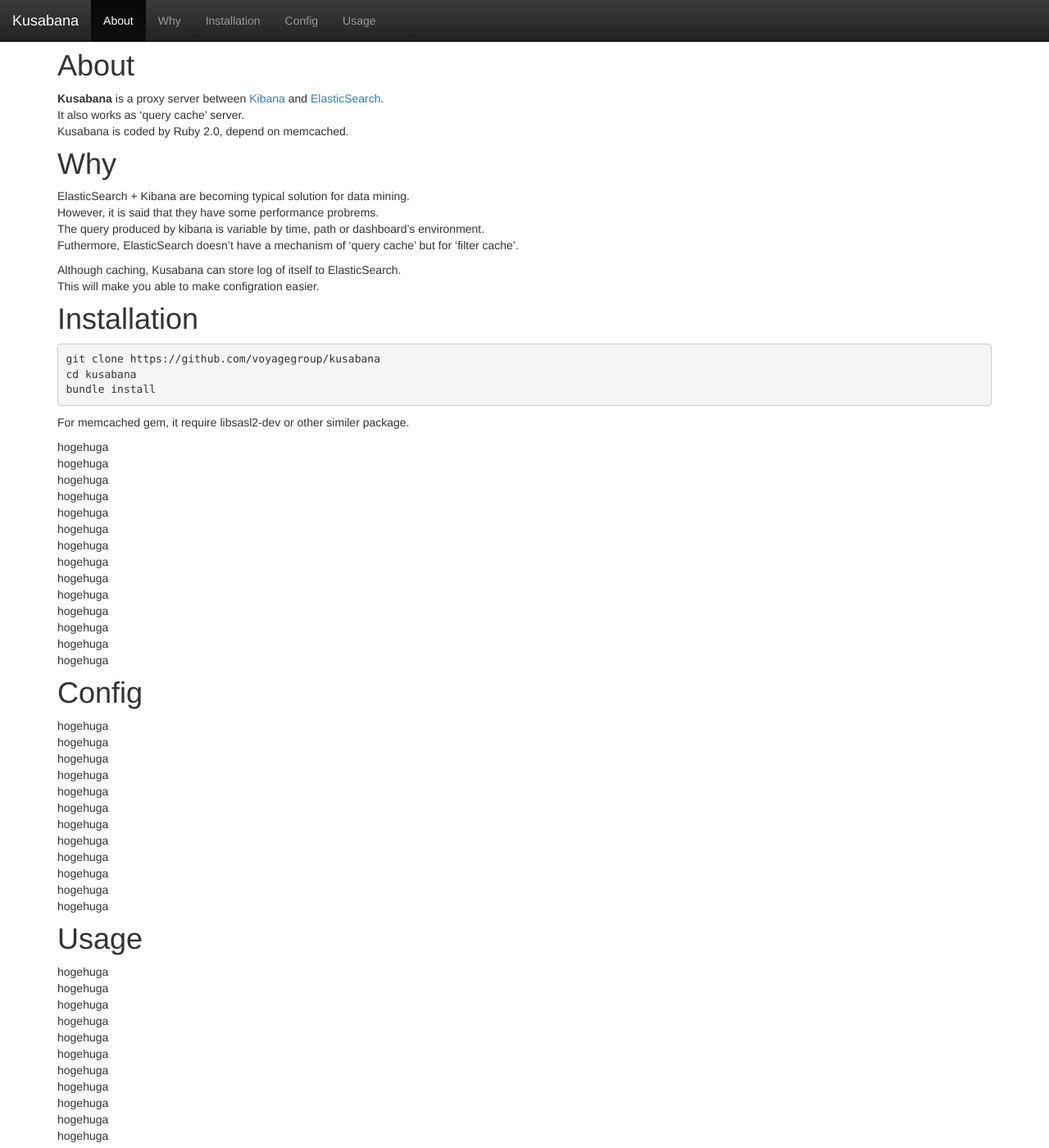
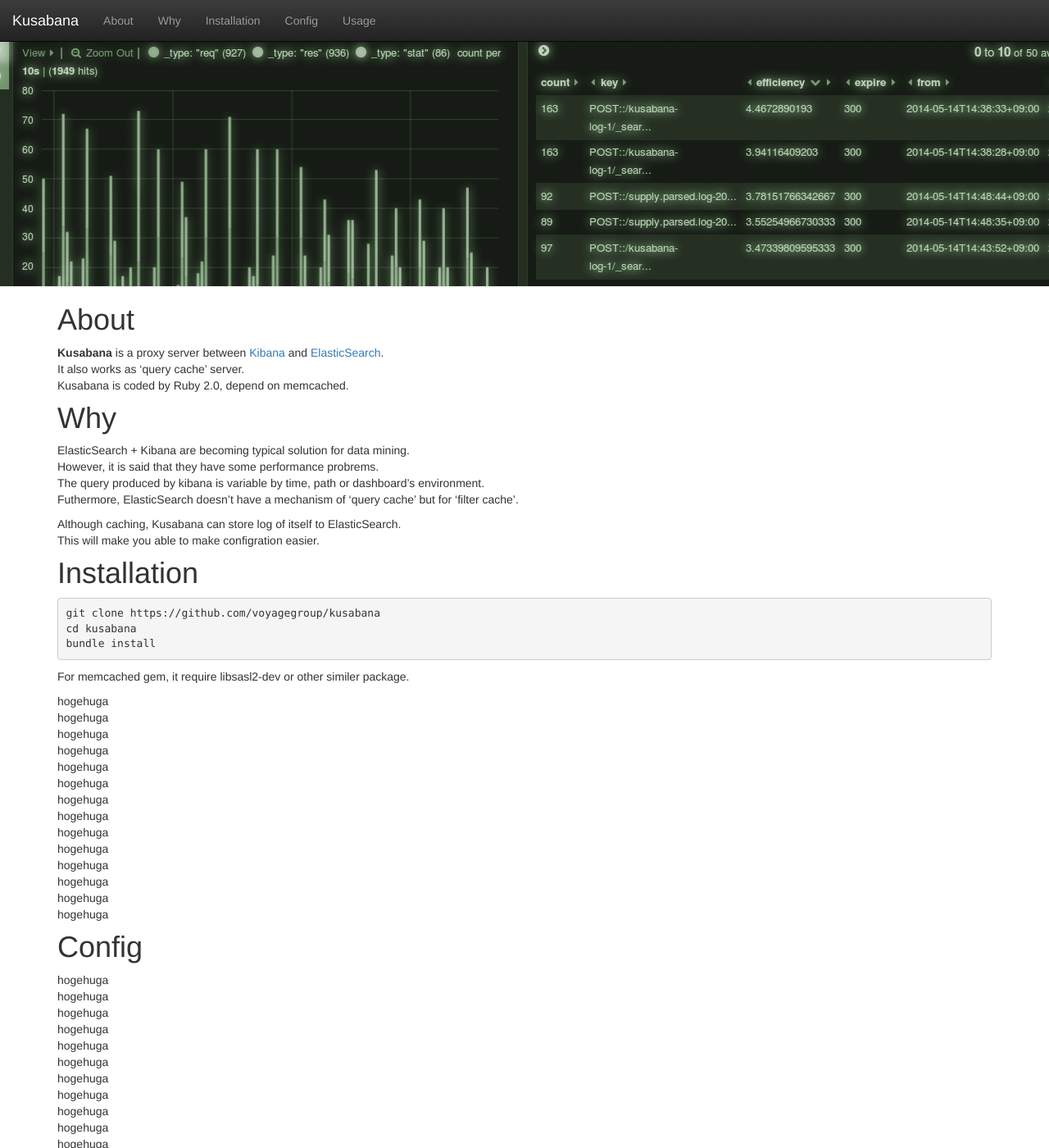
Before and after one commit to voyagegroup/kusabana, a Jekyll site: the page built from index.md, in a window 1280 px wide and 1400 px high. Shown: the whole window at 82% size. Built offline with Jekyll 4.4.1, drawn with Linux system fonts in a browser that asks for light colours; nearby versions of some CDN libraries.

Commit message:
Add header image

```diff
--- a/_includes/header.html
+++ b/_includes/header.html
@@ -8,3 +8,4 @@
     <li><a href="#usage">Usage</a></li>
   </ul>
 </div>
+<div class="page-header"></div>
--- a/css/main.css
+++ b/css/main.css
@@ -1,8 +1,15 @@
 body {
-  padding-top: 60px;
+  padding-top: 50px;
 }
 
 h1 {
   padding-top: 60px;
   margin-top: -60px;
 }
+
+.page-header {
+  margin-top: 0px;
+  width: 100%;
+  height: 300px;
+  background-image: url("/header.png");
+}
```
Also changed, not shown: header.png (added).
